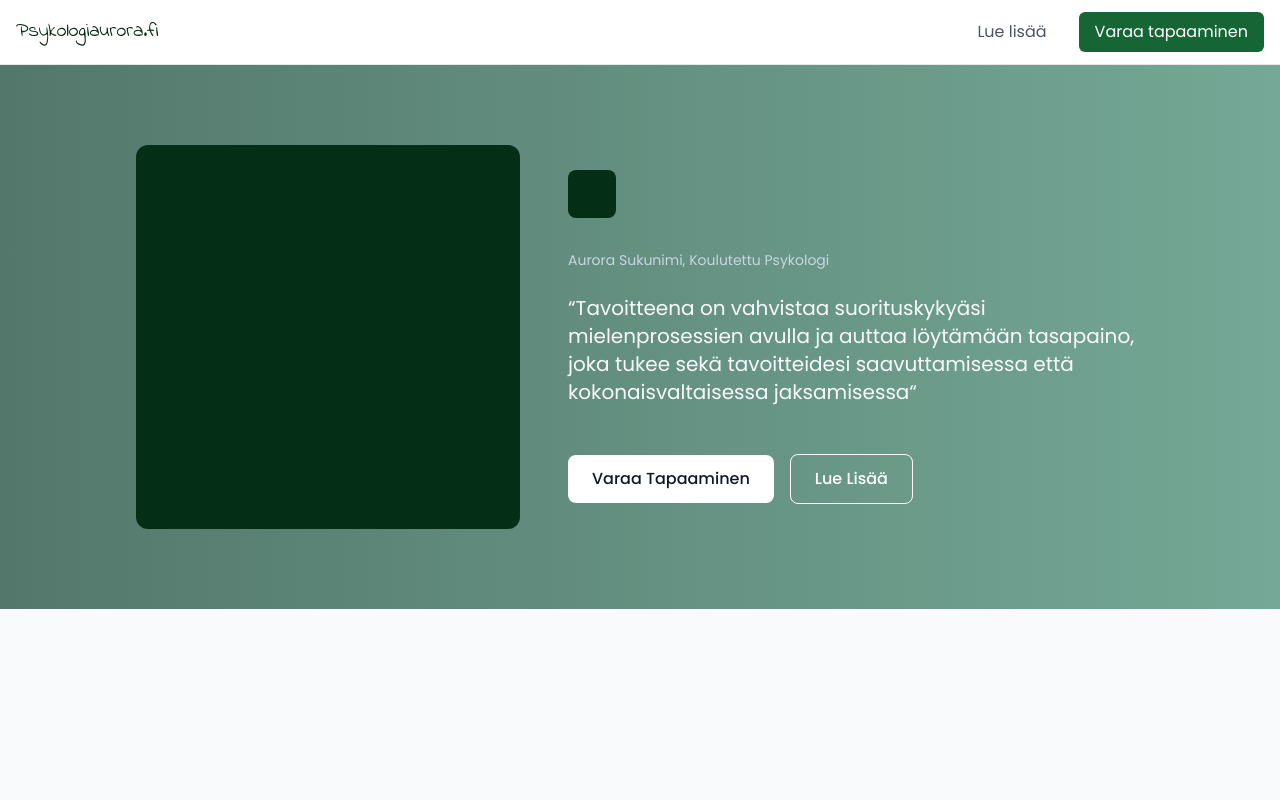
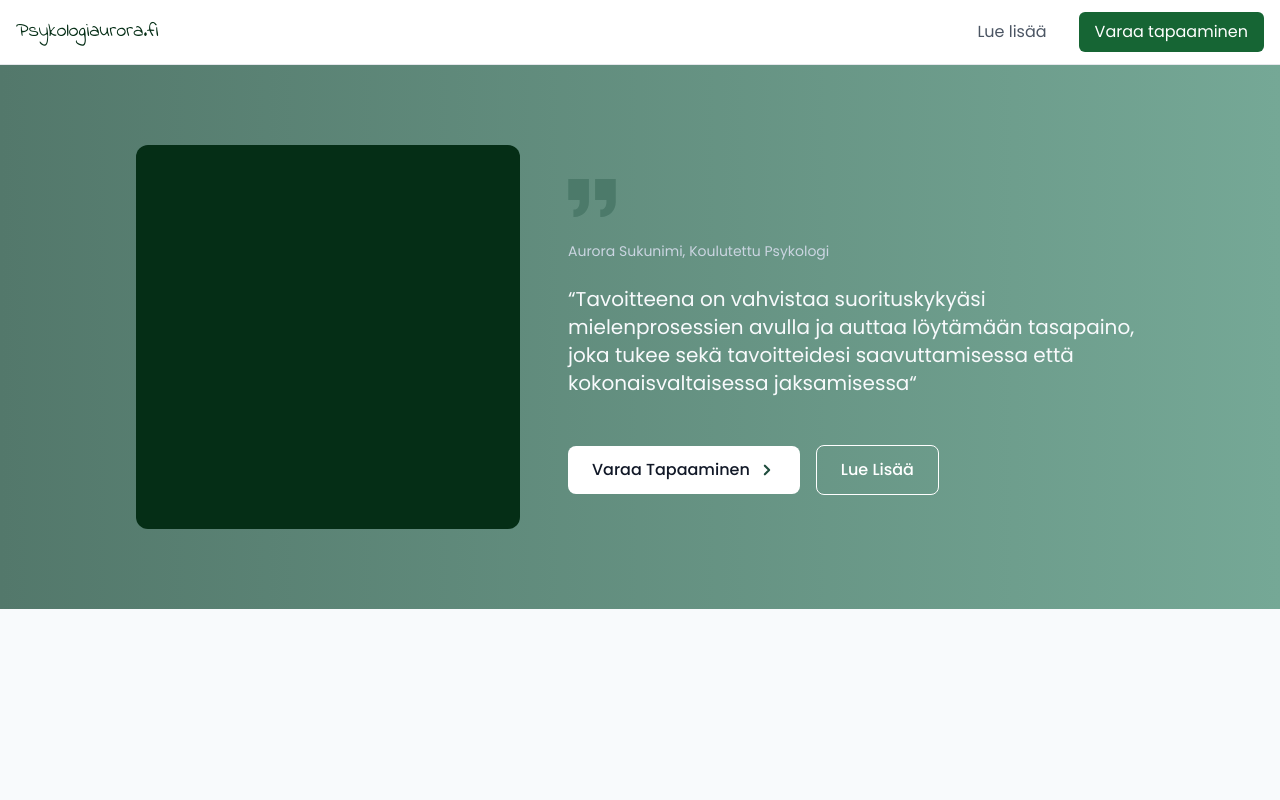
Before and after one commit to Itsdarkhere/Aurora, a Next.js app: page /lue-lisaa in a window 1280 px wide. Shown: the top 800 px of the page. Built offline with nearby package versions, Linux system fonts and the light colour scheme.

Commit message:
Arrow right

```diff
--- a/components/Hero.jsx
+++ b/components/Hero.jsx
@@ -3,6 +3,7 @@ import Link from "next/link";
 import React from "react";
 import background from "../public/background-2.png";
 import mobile_bg from "../public/mobile_bg.jpg";
+import arrow_right from "../public/chevron-right.svg"
 
 const Hero = () => {
   return (
@@ -20,9 +21,10 @@ const Hero = () => {
         <div className='flex flex-col justify-center md:justify-start items-center md:flex-row gap-4'>
           <Link
             href='/varaus'
-            className='bg-white min-w-64 md:min-w-0 text-center text-gray-900 px-6 py-3 rounded-lg font-medium hover:bg-gray-100 transition-colors'
+            className='bg-white min-w-64 flex flex-row gap-2 justify-center items-center md:min-w-0 text-center text-gray-900 px-6 py-3 rounded-lg font-medium hover:bg-gray-100 transition-colors'
           >
             Varaa Tapaaminen
+            <Image src={arrow_right} alt="arrow to the right" height={18} width={18} />
           </Link>
           <Link
             href='/lue-lisaa'
--- a/components/Introduction.jsx
+++ b/components/Introduction.jsx
@@ -1,5 +1,8 @@
 import Link from "next/link";
 import React from "react";
+import quote from "../public/quote.svg"
+import Image from "next/image";
+import arrow_right from "../public/chevron-right.svg"
 
 const Introduction = () => {
   return (
@@ -7,7 +10,7 @@ const Introduction = () => {
       <div className='flex flex-col md:flex-row justify-center items-center gap-12 w-full max-w-7xl'>
         <div className=' w-96 h-96 rounded-xl bg-green-950'></div>
         <div className='flex flex-col max-w-xl'>
-          <div className=' w-12 h-12 rounded-lg bg-green-950 mb-8'></div>
+          <Image src={quote} height={48} width={48} className="mb-6" alt="quote mark" />
           <span className=' text-sm text-slate-300 mb-6'>
             Aurora Sukunimi, Koulutettu Psykologi
           </span>
@@ -17,9 +20,13 @@ const Introduction = () => {
             saavuttamisessa että kokonaisvaltaisessa jaksamisessa“
           </p>
           <div className='flex flex-col justify-center md:justify-start items-center md:flex-row gap-4'>
-            <Link href="/varaus" className='bg-white w-full md:w-auto text-center text-gray-900 px-6 py-3 rounded-lg font-medium hover:bg-gray-100 transition-colors'>
-              Varaa Tapaaminen
-            </Link>
+          <Link
+            href='/varaus'
+            className='bg-white min-w-64 flex flex-row gap-2 justify-center items-center md:min-w-0 text-center text-gray-900 px-6 py-3 rounded-lg font-medium hover:bg-gray-100 transition-colors'
+          >
+            Varaa Tapaaminen
+            <Image src={arrow_right} alt="arrow to the right" height={18} width={18} />
+          </Link>
             <Link href="/lue-lisaa" className='border w-full md:w-auto text-center border-white text-white px-6 py-3 rounded-lg font-medium hover:bg-white/10 transition-colors'>
               Lue Lisää
             </Link>
--- a/components/Quote.jsx
+++ b/components/Quote.jsx
@@ -1,10 +1,12 @@
 import React from "react";
+import Image from "next/image";
+import quote from "../public/quote.svg"
 
 const Quote = () => {
   return (
     <section className='bg-gray-50 px-4 py-36 md:pb-0 md:pt-80'>
       <div className='max-w-4xl text-green-900 mx-auto flex flex-col items-center md:items-start md:flex-row gap-6 relative'>
-        <div className=' w-12 h-12 rounded-lg bg-green-950 mb-8'></div>
+        <Image src={quote} height={48} width={48} className="mb-6" alt="quote mark" />
         <blockquote className='text-center'>
           <p className='text-lg lg:text-xl text-sage-700 leading-relaxed max-w-3xl mx-auto'>
             &quot;Tavoitteena on vahvistaa suorituskykyäsi mielenprosessien
```
